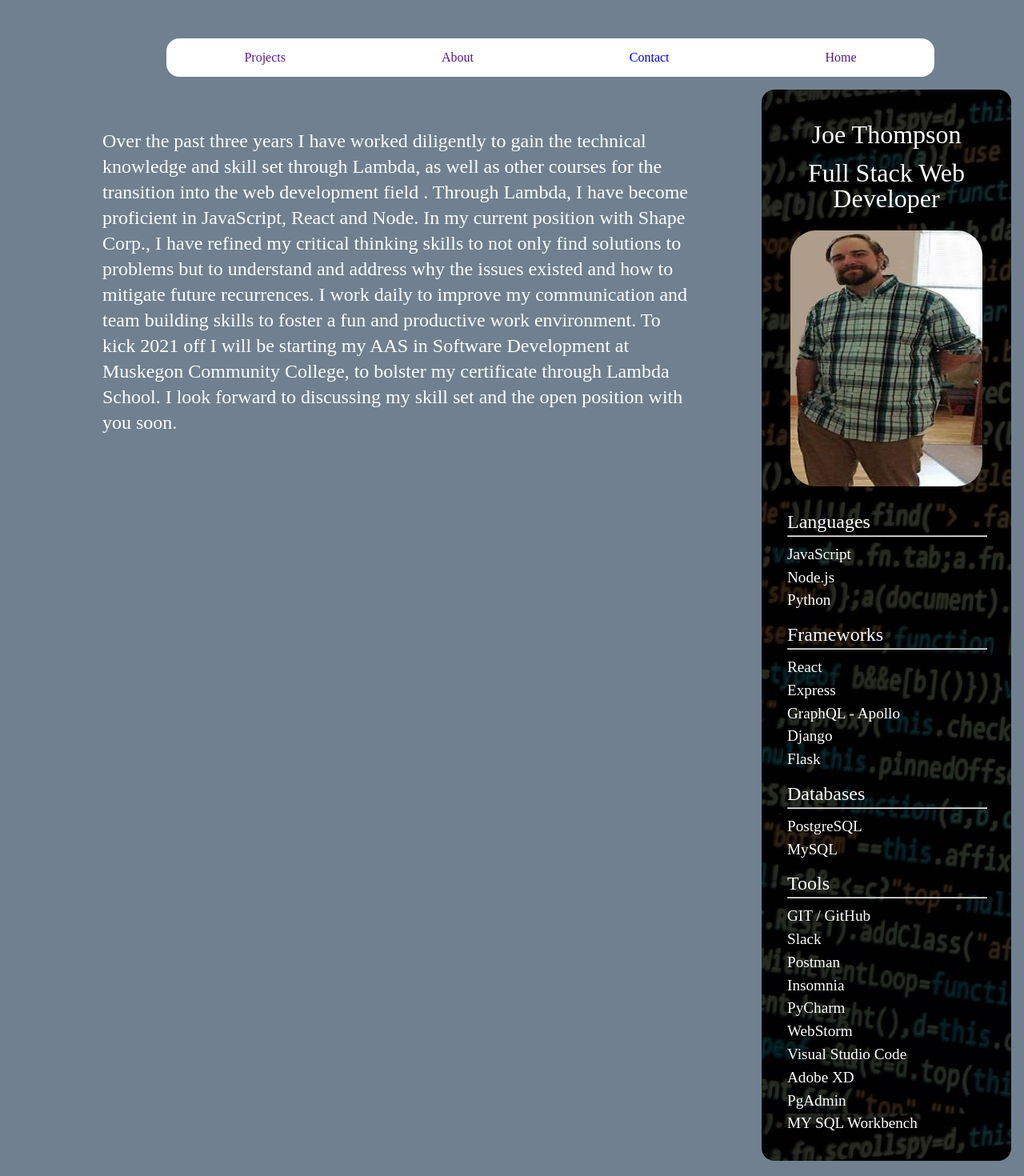
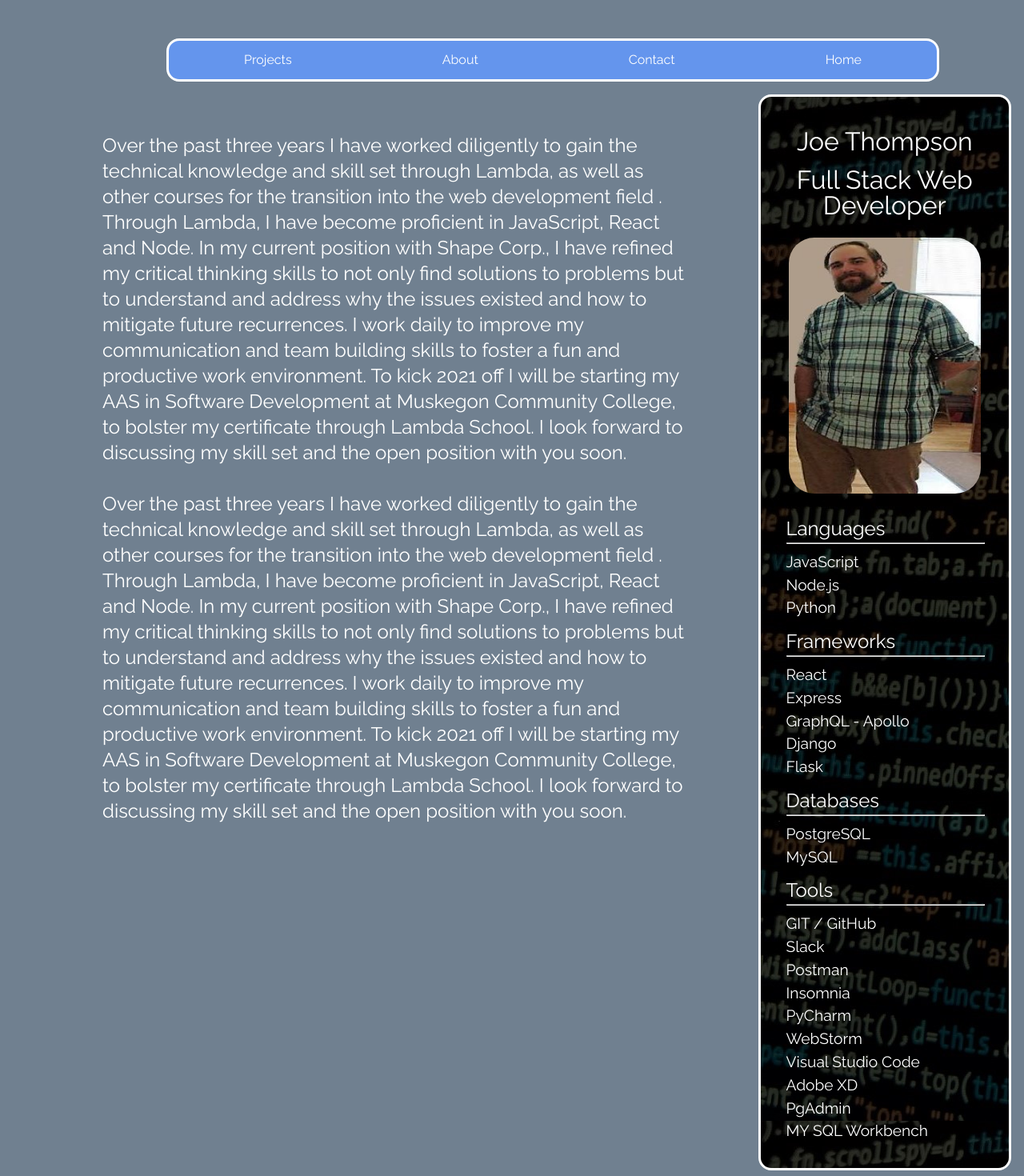
Before and after one commit to Joe-Thompson/portfolio_react, a React (Create React App) app in the folder portfolio/: page / in a window 1280 px wide. Shown: the top 1470 px of the page at 80% size. Built offline with nearby package versions, Linux system fonts and the light colour scheme.

Commit message:
finiished styling on nav bar

```diff
--- a/portfolio/package.json
+++ b/portfolio/package.json
@@ -7,6 +7,7 @@
     "@testing-library/react": "^11.2.2",
     "@testing-library/user-event": "^12.6.0",
     "axios": "^0.21.0",
+    "formik": "^2.2.6",
     "lessc": "^1.0.2",
     "react": "^17.0.1",
     "react-dom": "^17.0.1",
--- a/portfolio/public/index.html
+++ b/portfolio/public/index.html
@@ -10,6 +10,8 @@
       content="Web site created using create-react-app"
     />
     <link rel="apple-touch-icon" href="%PUBLIC_URL%/logo192.png" />
+    <link rel="preconnect" href="https://fonts.gstatic.com">
+    <link href="https://fonts.googleapis.com/css2?family=Raleway&display=swap" rel="stylesheet">
     <!--
       manifest.json provides metadata used when your web app is installed on a
       user's mobile device or desktop. See https://developers.google.com/web/fundamentals/web-app-manifest/
--- a/portfolio/src/components/Landing.js
+++ b/portfolio/src/components/Landing.js
@@ -7,6 +7,11 @@ function Landing() {
             <div className='lead_content'>
                 <p>
                     Over the past three years I have worked diligently to gain the technical knowledge and skill set through Lambda, as well as other courses for the transition into the web development field . Through Lambda, I have become proficient in JavaScript, React and Node. In my current position with Shape Corp., I have refined my critical thinking skills to not only find solutions to problems but to understand and address why the issues existed and how to mitigate future recurrences. I work daily to improve my communication and team building skills to foster a fun and productive work environment. To kick 2021 off I will be starting my AAS in Software Development at Muskegon Community College, to bolster my certificate through Lambda School. I look forward to discussing my skill set and the open position with you soon.
+                </p>
+                <br />
+                <p>
+                    Over the past three years I have worked diligently to gain the technical knowledge and skill set through Lambda, as well as other courses for the transition into the web development field . Through Lambda, I have become proficient in JavaScript, React and Node. In my current position with Shape Corp., I have refined my critical thinking skills to not only find solutions to problems but to understand and address why the issues existed and how to mitigate future recurrences. I work daily to improve my communication and team building skills to foster a fun and productive work environment. To kick 2021 off I will be starting my AAS in Software Development at Muskegon Community College, to bolster my certificate through Lambda School. I look forward to discussing my skill set and the open position with you soon.
+
                 </p>
             </div>
             <div className='side_bar'>
--- a/portfolio/src/css/index.css
+++ b/portfolio/src/css/index.css
@@ -129,6 +129,7 @@ table {
 html {
   background-color: slategray;
   color: white;
+  font-family: 'Raleway', sans-serif;
 }
 .App {
   margin-left: 4rem;
@@ -138,7 +139,7 @@ html {
   margin-top: 1rem;
 }
 .nav_container {
-  background-color: white;
+  background-color: #6495ed;
   display: flex;
   flex-direction: row;
   justify-content: space-around;
@@ -147,9 +148,19 @@ html {
   height: 3rem;
   margin: 3rem auto 0 9rem;
   border-radius: 1rem;
+  border: 3px solid #ffffff;
 }
 .nav_container a {
   text-decoration: none;
+  color: #ffffff;
+  transition: all 0.5s ease;
+  -webkit-transition: all 0.5s ease;
+  padding: 0.8rem 1rem;
+  border-radius: 0.3rem;
+}
+.nav_container a:hover {
+  background-color: #ffffff;
+  color: #6495ed;
 }
 .landing_container {
   display: flex;
@@ -174,6 +185,7 @@ html {
   justify-content: center;
   width: 20rem;
   border-radius: 1rem;
+  border: 3px solid #ffffff;
 }
 .side_bar hr {
   width: 100%;
@@ -208,7 +220,7 @@ html {
 .contact_form {
   display: flex;
   flex-direction: column;
-  border: 5px #6495ed solid;
+  border: 3px #6495ed solid;
   border-radius: 1rem;
   width: 50rem;
   margin: 2rem 2rem 5rem;
--- a/portfolio/src/less/contact.less
+++ b/portfolio/src/less/contact.less
@@ -12,7 +12,7 @@
 .contact_form {
   display: flex;
   flex-direction: column;
-  border: 5px @accent_color solid;
+  border: 3px @accent_color solid;
   border-radius: 1rem;
   width: 50rem;
   margin: 2rem 2rem 5rem;
--- a/portfolio/src/less/global.less
+++ b/portfolio/src/less/global.less
@@ -1,6 +1,7 @@
 html {
   background-color: slategray;
   color: white;
+  font-family: 'Raleway', sans-serif;
 }
 
 .App {
--- a/portfolio/src/less/landing.less
+++ b/portfolio/src/less/landing.less
@@ -23,6 +23,7 @@
   justify-content: center;
   width: 20rem;
   border-radius: 1rem;
+  border: 3px solid @side_bar_color;
 
   hr {
     width: 100%;
--- a/portfolio/src/less/navigation.less
+++ b/portfolio/src/less/navigation.less
@@ -1,5 +1,7 @@
+@import "variables";
+
 .nav_container {
-  background-color: white;
+  background-color: @accent_color;
   display: flex;
   flex-direction: row;
   justify-content: space-around;
@@ -8,8 +10,19 @@
   height: 3rem;
   margin: 3rem auto 0 9rem;
   border-radius: 1rem;
+  border: 3px solid @side_bar_color;
 
   a {
     text-decoration: none;
+    color: @side_bar_color;
+    transition: all .5s ease;
+    -webkit-transition: all .5s ease;
+    padding: .8rem 1rem;
+    border-radius: .3rem;
+  }
+
+  a:hover {
+    background-color: @side_bar_color;
+    color: @accent_color;
   }
 }
```
Also changed, not shown: 2 other files (tests, documents, lock files or other folders).
